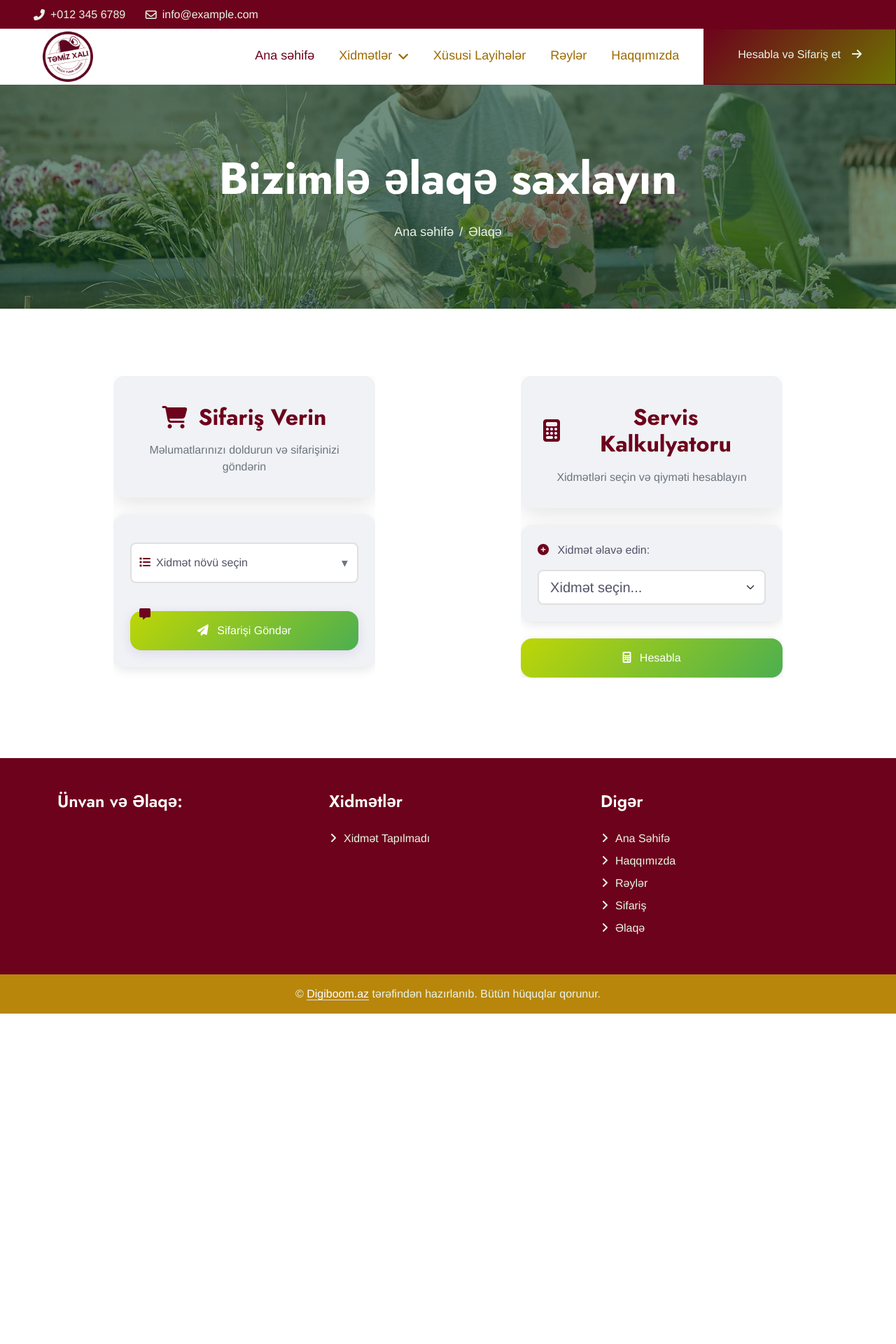
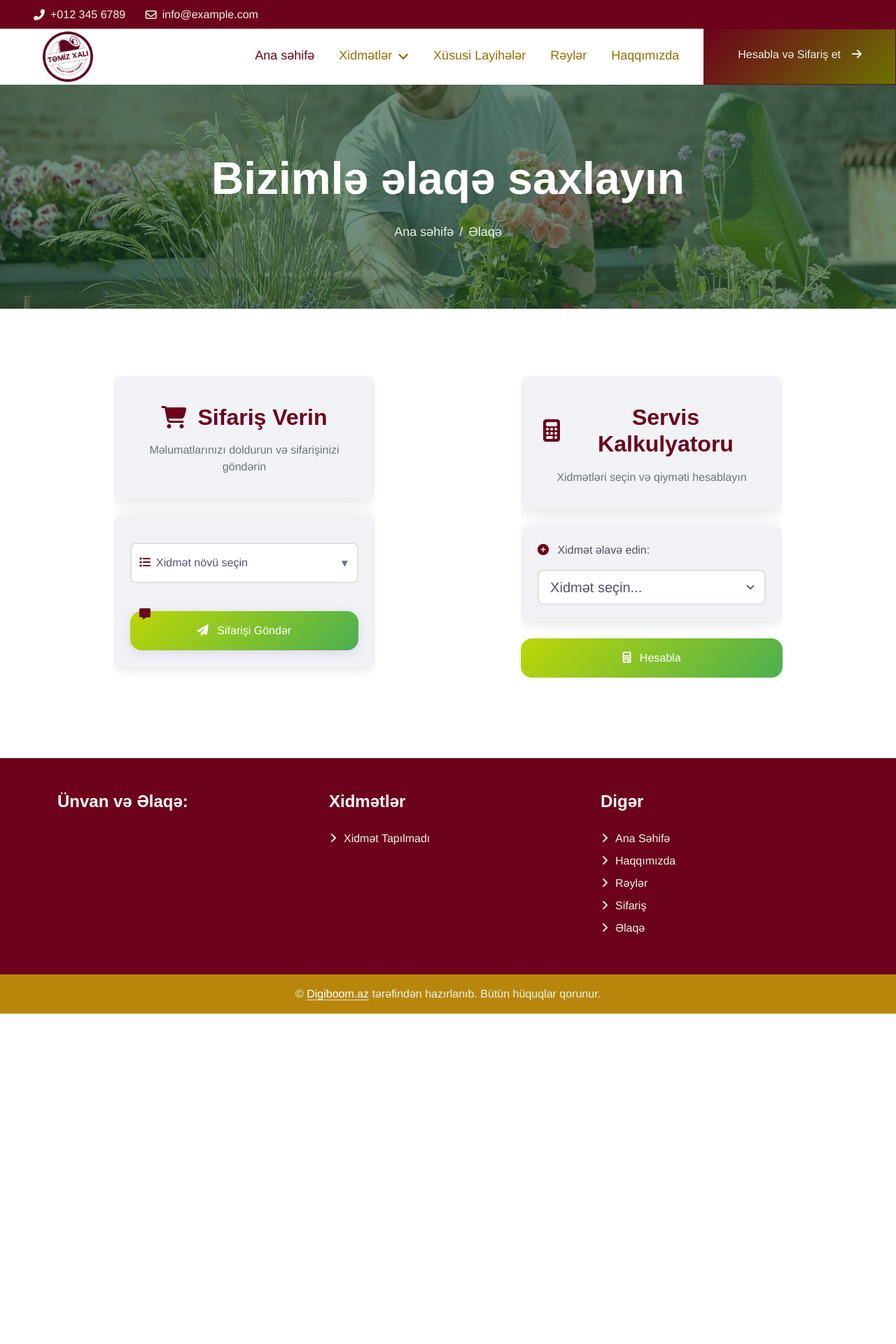
Before and after one commit to MusfiqEmirov/Temizxali, a Django app: template temizxali/templates/contact.html in a window 1280 px wide. Shown: the top 1920 px of the page at 70% size. Run offline with Django 5.2, Linux system fonts and the light colour scheme; the template is opened without the code that fills it, so the values that code supplies are empty; some libraries are stand-ins or nearby versions.

Commit message:
some updates made

```diff
--- a/temizxali/static/scss/bootstrap.scss
+++ b/temizxali/static/scss/bootstrap.scss
@@ -5,9 +5,9 @@ $secondary: #525368;
 $light: #ffe5e5;
 $dark: #0F4229;
 
-$font-family-base: 'Open Sans', sans-serif;
+$font-family-base: "Helvetica Neue", Helvetica, Arial, sans-serif;
 
-$headings-font-family: 'Jost', sans-serif;
+$headings-font-family: "Helvetica Neue", Helvetica, Arial, sans-serif;
 
 $body-color: $secondary;
 
--- a/temizxali/templates/about.html
+++ b/temizxali/templates/about.html
@@ -18,11 +18,6 @@
     <!-- Favicon -->
     <link href="{% static 'img/favicon.ico' %}" rel="icon">
     <link rel="stylesheet" href="https://cdnjs.cloudflare.com/ajax/libs/flag-icon-css/6.7.0/css/flag-icons.min.css"/>
-    <!-- Google Web Fonts -->
-    <link rel="preconnect" href="https://fonts.googleapis.com">
-    <link rel="preconnect" href="https://fonts.gstatic.com" crossorigin>
-    <link href="https://fonts.googleapis.com/css2?family=Jost:wght@500;600;700&family=Open+Sans:wght@400;500&display=swap" rel="stylesheet">
-
     <!-- Icon Font Stylesheet -->
     <link href="https://cdnjs.cloudflare.com/ajax/libs/font-awesome/5.10.0/css/all.min.css" rel="stylesheet">
     <link href="https://cdn.jsdelivr.net/npm/bootstrap-icons@1.4.1/font/bootstrap-icons.css" rel="stylesheet">
--- a/temizxali/templates/contact.html
+++ b/temizxali/templates/contact.html
@@ -18,13 +18,6 @@
     <!-- Favicon -->
     <link href="{% static 'img/favicon.ico' %}" rel="icon">
 
-    <!-- Google Web Fonts -->
-    <link rel="preconnect" href="https://fonts.googleapis.com">
-    <link rel="preconnect" href="https://fonts.gstatic.com" crossorigin>
-    <link
-        href="https://fonts.googleapis.com/css2?family=Jost:wght@500;600;700&family=Open+Sans:wght@400;500&display=swap"
-        rel="stylesheet">
-
     <!-- Icon Font Stylesheet -->
     <link href="https://cdnjs.cloudflare.com/ajax/libs/font-awesome/5.10.0/css/all.min.css" rel="stylesheet">
     <link href="https://cdn.jsdelivr.net/npm/bootstrap-icons@1.4.1/font/bootstrap-icons.css" rel="stylesheet">
@@ -32,7 +25,7 @@
 
     <!-- Libraries Stylesheet -->
     <link href="{% static 'lib/animate/animate.min.css' %}" rel="stylesheet">
-    <link href="{% static 'lib/owlcarousel/assets/owl.carousel.min.css' %}" rel="stylesheet">
+    <link rel="stylesheet" href="https://cdn.jsdelivr.net/npm/swiper@11/swiper-bundle.min.css">
     <link href="{% static 'lib/lightbox/css/lightbox.min.css' %}" rel="stylesheet">
 
     <!-- Customized Bootstrap Stylesheet -->
@@ -579,7 +572,7 @@
     <script src="{% static 'lib/wow/wow.min.js' %}"></script>
     <script src="{% static 'lib/easing/easing.min.js' %}"></script>
     <script src="{% static 'lib/waypoints/waypoints.min.js' %}"></script>
-    <script src="{% static 'lib/owlcarousel/owl.carousel.min.js' %}"></script>
+    <script src="https://cdn.jsdelivr.net/npm/swiper@11/swiper-bundle.min.js"></script>
     <script src="{% static 'lib/counterup/counterup.min.js' %}"></script>
     <script src="{% static 'lib/parallax/parallax.min.js' %}"></script>
     <script src="{% static 'lib/isotope/isotope.pkgd.min.js' %}"></script>
--- a/temizxali/templates/index.html
+++ b/temizxali/templates/index.html
@@ -17,11 +17,6 @@
 
     <!-- Favicon -->
     <link rel="stylesheet" href="https://cdnjs.cloudflare.com/ajax/libs/flag-icon-css/6.7.0/css/flag-icons.min.css"/>
-    <!-- Google Web Fonts -->
-    <link rel="preconnect" href="https://fonts.googleapis.com">
-    <link rel="preconnect" href="https://fonts.gstatic.com" crossorigin>
-    <link href="https://fonts.googleapis.com/css2?family=Jost:wght@500;600;700&family=Open+Sans:wght@400;500&display=swap" rel="stylesheet">
-
     <!-- Icon Font Stylesheet -->
     <link href="https://cdnjs.cloudflare.com/ajax/libs/font-awesome/5.10.0/css/all.min.css" rel="stylesheet">
     <link href="https://cdn.jsdelivr.net/npm/bootstrap-icons@1.4.1/font/bootstrap-icons.css" rel="stylesheet">
--- a/temizxali/templates/projects.html
+++ b/temizxali/templates/projects.html
@@ -16,11 +16,6 @@
     <!-- Favicon -->
     <link href="{% static 'img/favicon.ico' %}" rel="icon">
     <link rel="stylesheet" href="https://cdnjs.cloudflare.com/ajax/libs/flag-icon-css/6.7.0/css/flag-icons.min.css"/>
-    <!-- Google Web Fonts -->
-    <link rel="preconnect" href="https://fonts.googleapis.com">
-    <link rel="preconnect" href="https://fonts.gstatic.com" crossorigin>
-    <link href="https://fonts.googleapis.com/css2?family=Jost:wght@500;600;700&family=Open+Sans:wght@400;500&display=swap" rel="stylesheet">
-
     <!-- Icon Font Stylesheet -->
     <link href="https://cdnjs.cloudflare.com/ajax/libs/font-awesome/5.10.0/css/all.min.css" rel="stylesheet">
     <link href="https://cdn.jsdelivr.net/npm/bootstrap-icons@1.4.1/font/bootstrap-icons.css" rel="stylesheet">
--- a/temizxali/templates/testimonial.html
+++ b/temizxali/templates/testimonial.html
@@ -17,11 +17,6 @@
     <!-- Favicon -->
     <link href="{% static 'img/favicon.ico' %}" rel="icon">
     <link rel="stylesheet" href="https://cdnjs.cloudflare.com/ajax/libs/flag-icon-css/6.7.0/css/flag-icons.min.css"/>
-    <!-- Google Web Fonts -->
-    <link rel="preconnect" href="https://fonts.googleapis.com">
-    <link rel="preconnect" href="https://fonts.gstatic.com" crossorigin>
-    <link href="https://fonts.googleapis.com/css2?family=Jost:wght@500;600;700&family=Open+Sans:wght@400;500&display=swap" rel="stylesheet">
-
     <!-- Icon Font Stylesheet -->
     <link href="https://cdnjs.cloudflare.com/ajax/libs/font-awesome/5.10.0/css/all.min.css" rel="stylesheet">
     <link href="https://cdn.jsdelivr.net/npm/bootstrap-icons@1.4.1/font/bootstrap-icons.css" rel="stylesheet">
```
Also changed, not shown: temizxali/templates/comment_add.html (+2 -7 lines), temizxali/templates/service_detail_page.html (+2 -7 lines).
